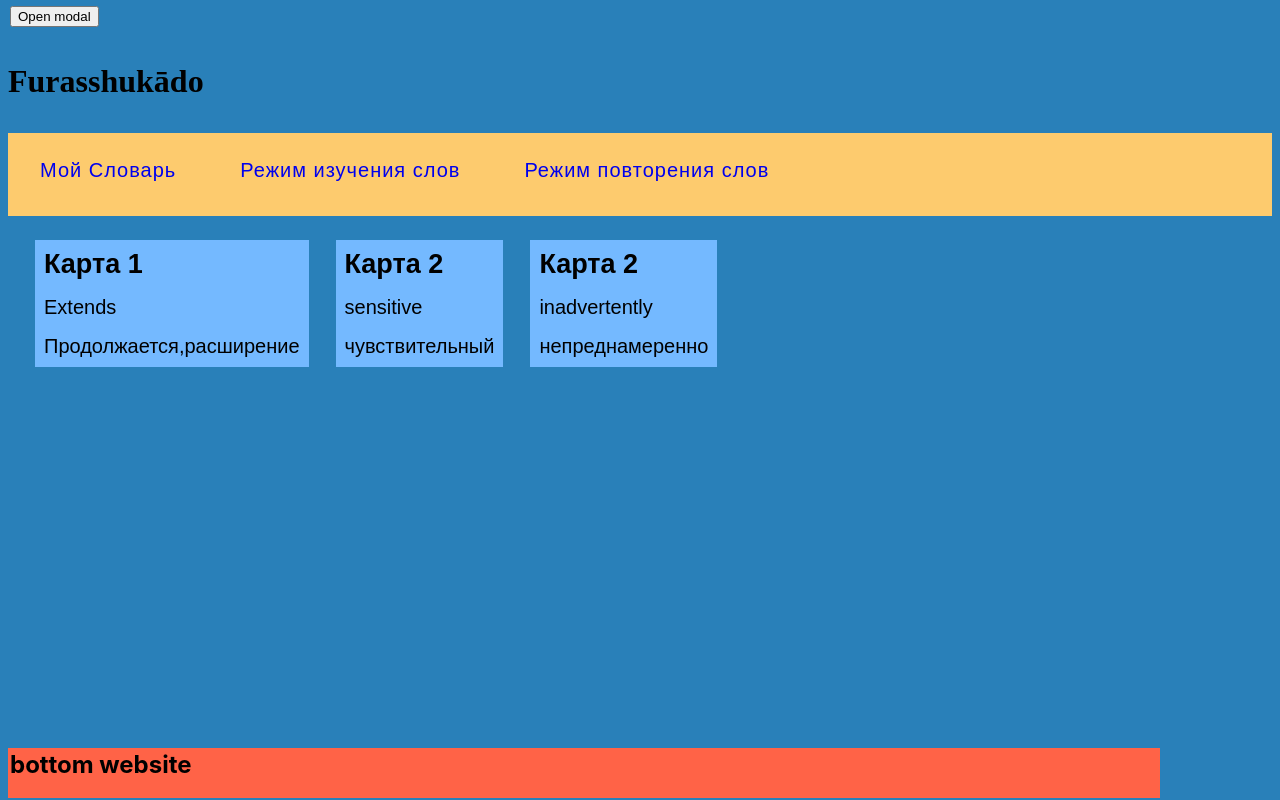
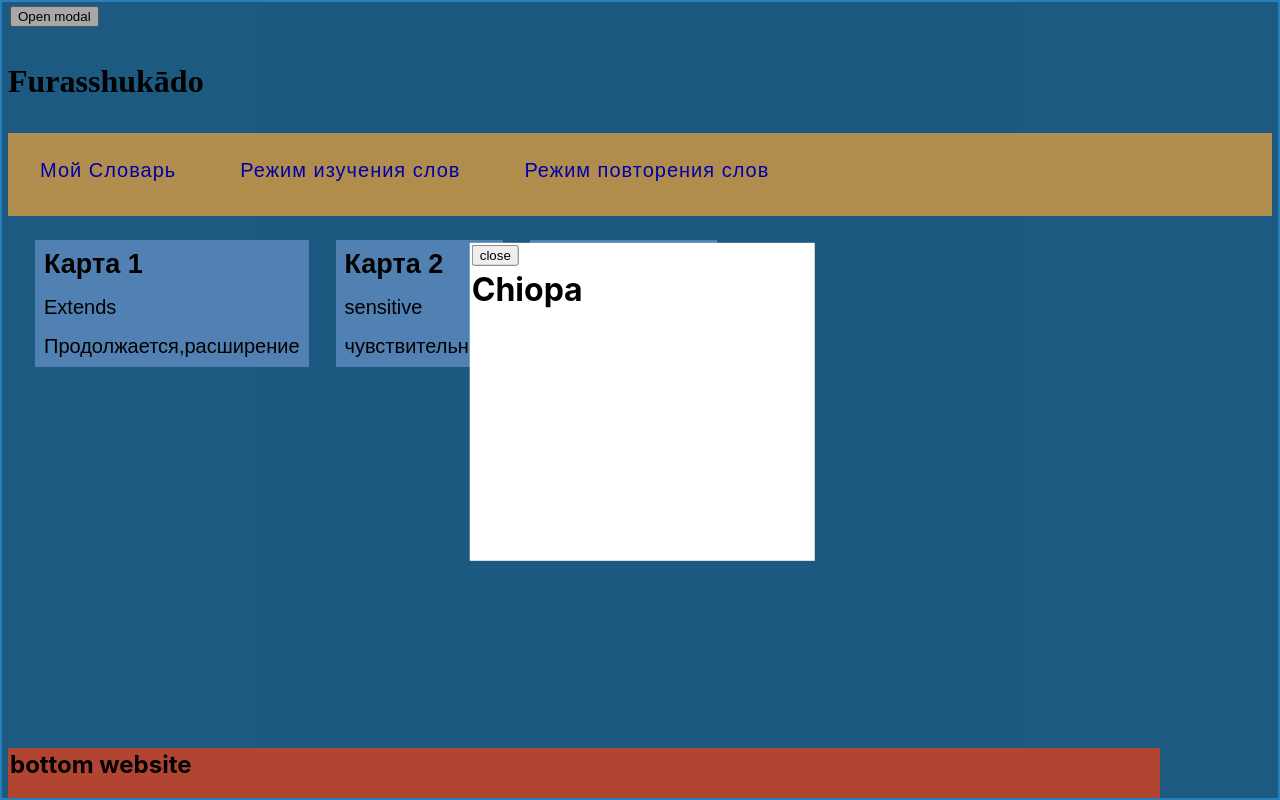
Before and after one commit to WildWolverine/Furasshukado, a React (Create React App) app: page / in a window 1280 px wide. Both pictures are taken after a click on the button "Open modal". Built offline with nearby package versions, Linux system fonts and the light colour scheme.

Commit message:
added pop-up

```diff
--- a/public/index.html
+++ b/public/index.html
@@ -29,15 +29,6 @@
   <body>
     <noscript>You need to enable JavaScript to run this app.</noscript>
     <div id="root"></div>
-    <!--
-      This HTML file is a template.
-      If you open it directly in the browser, you will see an empty page.
-
-      You can add webfonts, meta tags, or analytics to this file.
-      The build step will place the bundled scripts into the <body> tag.
-
-      To begin the development, run `npm start` or `yarn start`.
-      To create a production bundle, use `npm run build` or `yarn build`.
-    -->
+    <div id='modal-root'></div>
   </body>
 </html>
--- a/src/components/AddModal.js
+++ b/src/components/AddModal.js
@@ -1,13 +1,21 @@
-import React from 'react';
+import React,{useRef} from 'react';
 import Modal from './Modal';
 
 
 function AddModal() {
+    const modalRef = useRef()
 
+    const openModal = () =>{
+     modalRef.current.openModal()
+    }
     return(
+  <div>
+      <button onClick={openModal}>Open modal</button>
+      <Modal ref={modalRef}>
 
-  <div>
-      <button >Open modal</button>
+          <h1>Chiopa</h1>
+
+      </Modal>
   </div>
 
   );
--- a/src/components/Content.css
+++ b/src/components/Content.css
@@ -54,6 +54,7 @@ ul li a:hover{
     width: max-content;
     height: max-content;
     margin-right: 25px;
+
 }
 .card-title{
    padding: 5px;
--- /dev/null
+++ b/src/components/Modal.css
@@ -0,0 +1,31 @@
+
+.modal{
+    position: fixed;
+    top: 0;
+    right: 0;
+    bottom: 0;
+    left: 0;
+}
+.modal-dialog{
+    position: fixed;
+    top: 0;
+    right: 0;
+    bottom: 0;
+    left: 0;
+    z-index: 100;
+    background-color: rgba(0, 0, 0, 0.3);
+}
+
+.modal-content{
+    position: relative;
+    top: 50%;
+    left: 50%;
+    transform: translate(-50%,-50%);
+    min-height: 40%;
+    width: 27%;
+    overflow-y: auto;
+    background-color: white;
+    box-shadow: 0,0,10px rgba(0, 0, 0, 0.25);
+    z-index: 101;
+
+}
--- a/src/components/Modal.js
+++ b/src/components/Modal.js
@@ -1,36 +1,38 @@
-import React, {useState} from 'react';
+import React,{useState, forwardRef,useImperativeHandle} from 'react';
+import ReactDOM from 'react-dom'
+import './Modal.css'
+const Modal = forwardRef((props,ref) =>{
+    const[display,setDisplay] = useState(false)
 
+    useImperativeHandle(
+        ref,
+        () => {
+            return {
+               openModal: ()=> open(),
+               close: () => close()
+            }
 
-  function Modal () {
-    const [display,setDisplay] = useState(true)
+            })
 
-   function open(){
+    const open = () =>{
         setDisplay(true)
     }
-
     const close = () =>{
         setDisplay(false)
     }
+   if(display){
+       return ReactDOM.createPortal(<div className='modal'>
+       <div className='modal-dialog'>
+           <div className='modal-content'>
+           <button onClick={close}>close</button>
+                   {props.children}
+               </div>
+           </div>
+       </div>, document.getElementById('modal-root'))
 
-    if(display){
-        return (
-            <div className='modal'>
-                <div className='modal-dialog'>
-                    <div className='modal-content'>
-                        <div className='modal-header'></div>
-                        <div className='modal-body'>
-                            <h1>scscvscacac</h1>
-                        </div>
-                        <div className='modal-footer'>
-                            <button className='closedModal' onClick={close}>Close</button>
-                        </div>
-                    </div>
-                </div>
-            </div>
-          );
-    }
+   }
+   return null
 
-    return null
+   })
 
-}
 export default Modal;
```
